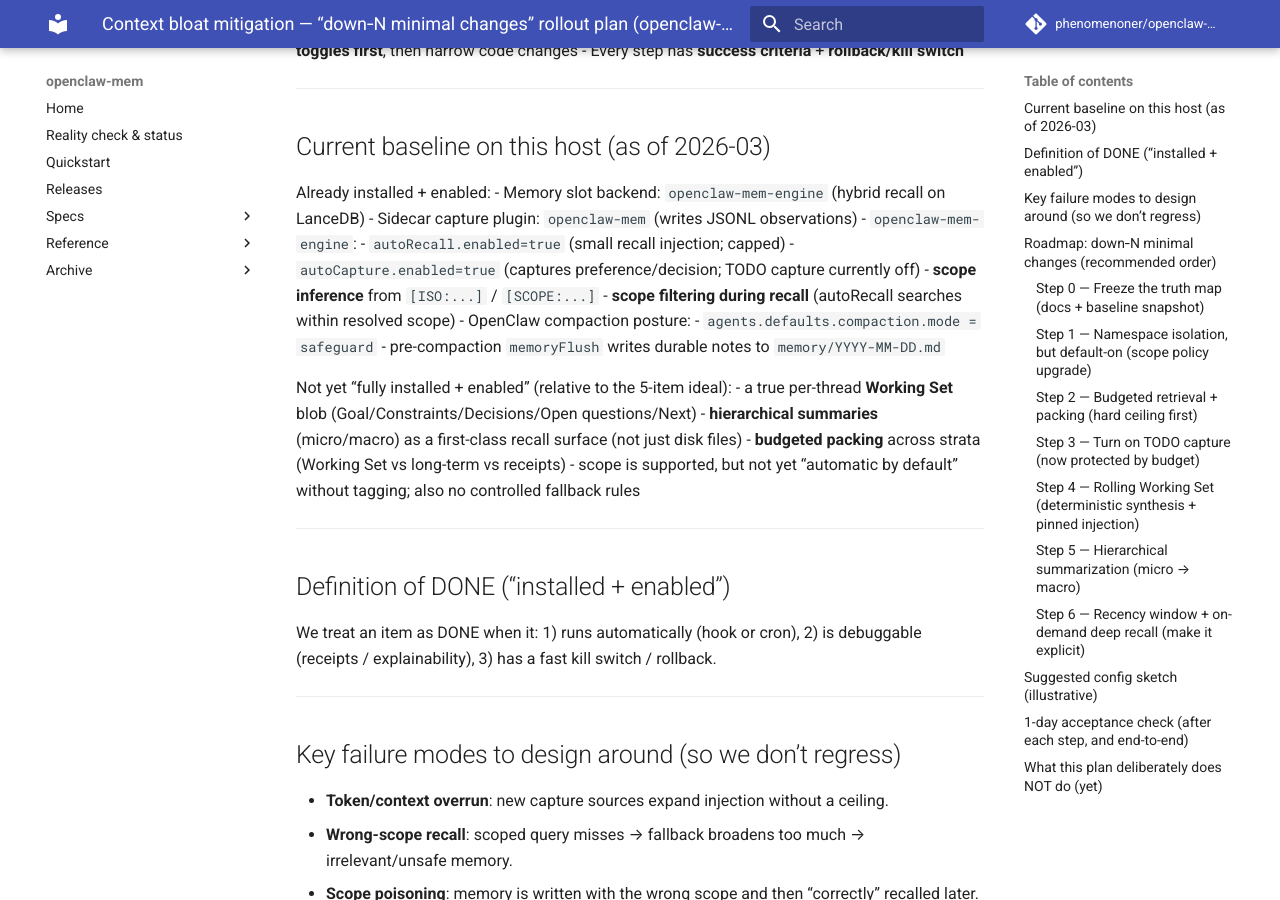
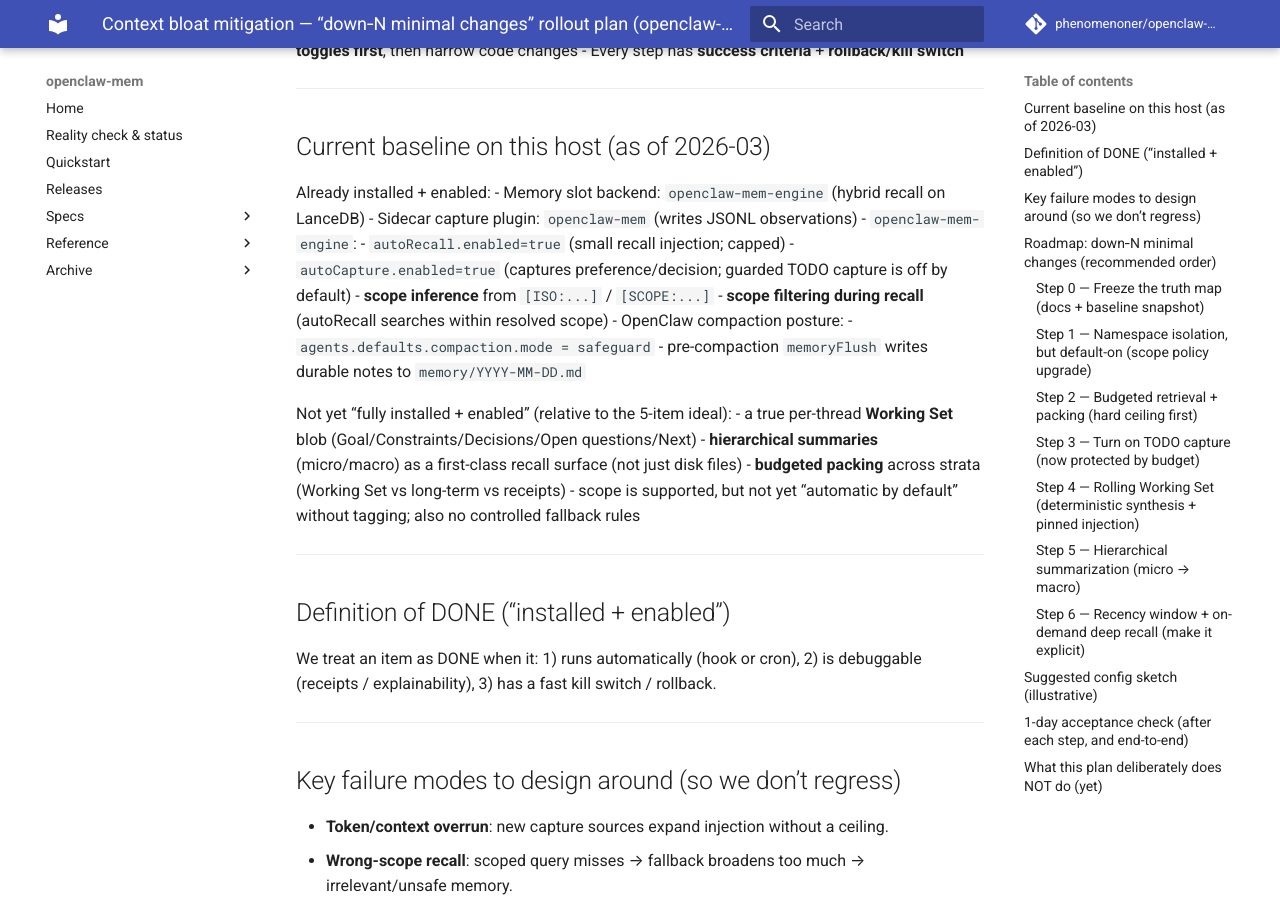
Before and after one commit to phenomenoner/openclaw-mem, an MkDocs documentation site: the page built from docs/context-bloat-mitigation-rollout.md, in a window 1280 px wide and 900 px high, scrolled down 302 px. Built offline with MkDocs 1.6.1 and Material for MkDocs 9.7.7, drawn with Linux system fonts in a browser that asks for light colours; comment, search, counter and statistics services are not loaded.

Commit message:
docs: clarify guarded TODO capture baseline

```diff
--- a/docs/context-bloat-mitigation-rollout.md
+++ b/docs/context-bloat-mitigation-rollout.md
@@ -16,7 +16,7 @@
 - Sidecar capture plugin: `openclaw-mem` (writes JSONL observations)
 - `openclaw-mem-engine`:
   - `autoRecall.enabled=true` (small recall injection; capped)
-  - `autoCapture.enabled=true` (captures preference/decision; TODO capture currently off)
+  - `autoCapture.enabled=true` (captures preference/decision; guarded TODO capture is off by default)
   - **scope inference** from `[ISO:...]` / `[SCOPE:...]`
   - **scope filtering during recall** (autoRecall searches within resolved scope)
 - OpenClaw compaction posture:
```
